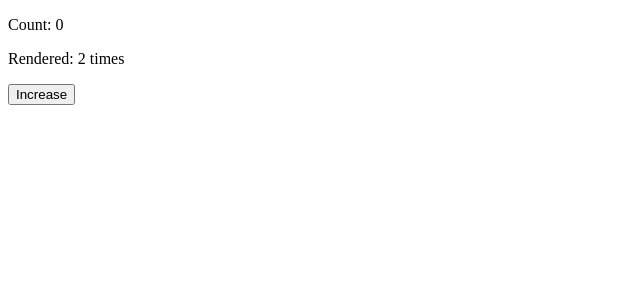
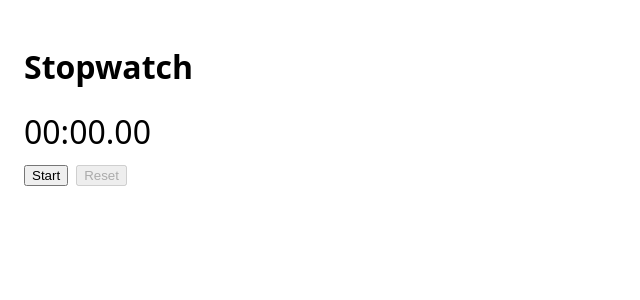
Before and after one commit to smmehedi4u/react, a React (Create React App) app: page / in a window 1280 px wide. Shown: the top 300 px of the page, without its empty margins (0-640 px from the left). Built offline with nearby package versions, Linux system fonts and the light colour scheme.

Commit message:
stop watch

```diff
--- a/src/App.jsx
+++ b/src/App.jsx
@@ -18,7 +18,8 @@ import UpdateArray from "./UpdateArray.jsx";
 import UseEffect from "./UseEffect.jsx";
 // import DigitalClock from "./DigitalClock.jsx";
 // import ComponentA from "./ComponentA.jsx";
-import ComponentB from "./ComponentB.jsx";
+// import ComponentB from "./ComponentB.jsx";
+import StopWatch from "./StopWatch.jsx";
 
 function App() {
   // const items = ["Milk", "Eggs", "Bread", "Butter"];
@@ -46,7 +47,8 @@ function App() {
       {/* <UseEffect /> */}
       {/* <DigitalClock /> */}
       {/* <ComponentA /> */}
-      <ComponentB />
+      {/* <ComponentB /> */}
+      <StopWatch />
     </>
   );
 }
--- /dev/null
+++ b/src/StopWatch.jsx
@@ -0,0 +1,68 @@
+// Stopwatch.jsx
+import { useState, useRef, useEffect } from "react";
+
+function formatTime(ms) {
+  const minutes = Math.floor(ms / 60000);
+  const seconds = Math.floor((ms % 60000) / 1000);
+  const centiseconds = Math.floor((ms % 1000) / 10);
+
+  const pad = (n) => String(n).padStart(2, "0");
+  return `${pad(minutes)}:${pad(seconds)}.${pad(centiseconds)}`;
+}
+
+export default function Stopwatch() {
+  const [elapsed, setElapsed] = useState(0);
+  const [isRunning, setIsRunning] = useState(false);
+
+  const intervalIdRef = useRef(null);
+  const startTimeRef = useRef(null);
+
+  const start = () => {
+    if (isRunning) return;
+    setIsRunning(true);
+    startTimeRef.current = Date.now() - elapsed;
+
+    intervalIdRef.current = setInterval(() => {
+      setElapsed(Date.now() - startTimeRef.current);
+    }, 10);
+  };
+
+  const stop = () => {
+    if (!isRunning) return;
+    setIsRunning(false);
+    clearInterval(intervalIdRef.current);
+    intervalIdRef.current = null;
+  };
+
+  const reset = () => {
+    clearInterval(intervalIdRef.current);
+    intervalIdRef.current = null;
+    setIsRunning(false);
+    setElapsed(0);
+    startTimeRef.current = null;
+  };
+
+  useEffect(() => {
+    return () => {
+      if (intervalIdRef.current) clearInterval(intervalIdRef.current);
+    };
+  }, []);
+
+  return (
+    <div style={{ fontFamily: "system-ui, sans-serif", padding: 16 }}>
+      <h1>Stopwatch</h1>
+      <div style={{ fontSize: 32, fontVariantNumeric: "tabular-nums" }}>
+        {formatTime(elapsed)}
+      </div>
+
+      <div style={{ marginTop: 12, display: "flex", gap: 8 }}>
+        <button onClick={isRunning ? stop : start}>
+          {isRunning ? "Stop" : "Start"}
+        </button>
+        <button onClick={reset} disabled={isRunning || elapsed === 0}>
+          Reset
+        </button>
+      </div>
+    </div>
+  );
+}
```
